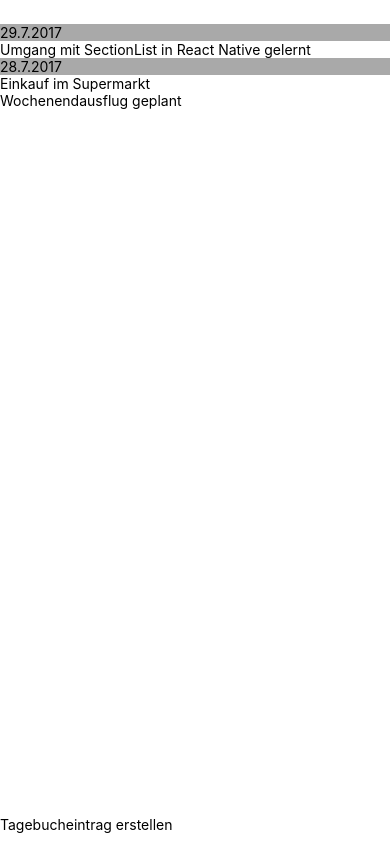
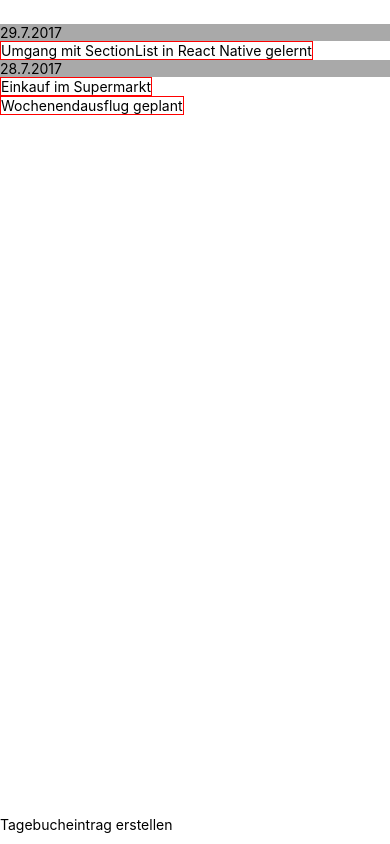
Before and after one commit to behrends/MyJournal, a React Native app: screen / in a window 390 px wide. Built offline with nearby package versions, Linux system fonts and the light colour scheme.

Commit message:
Kapitel 4: Touchable für Listeneintrag

```diff
--- a/App.js
+++ b/App.js
@@ -1,10 +1,13 @@
 import React from 'react';
 import {
   KeyboardAvoidingView,
+  Platform,
   SectionList,
   StyleSheet,
   Text,
   TextInput,
+  TouchableNativeFeedback,
+  TouchableOpacity,
   View
 } from 'react-native';
 
@@ -53,13 +56,21 @@ export default class App extends React.Component {
   }
 
   render() {
+    const TouchableItem =
+      Platform.OS === 'ios' ? TouchableOpacity : TouchableNativeFeedback;
     let content = <Text>Keine Einträge im Tagebuch</Text>;
     if (this.state.items.length > 0) {
       content = (
         <SectionList
           style={styles.list}
           sections={this.state.items}
-          renderItem={({ item }) => <Text>{item.text}</Text>}
+          renderItem={({ item }) => (
+            <TouchableItem>
+              <View>
+                <Text>{item.text}</Text>
+              </View>
+            </TouchableItem>
+          )}
           renderSectionHeader={({ section }) => (
             <Text style={styles.listHeader}>{section.title}</Text>
           )}
```
